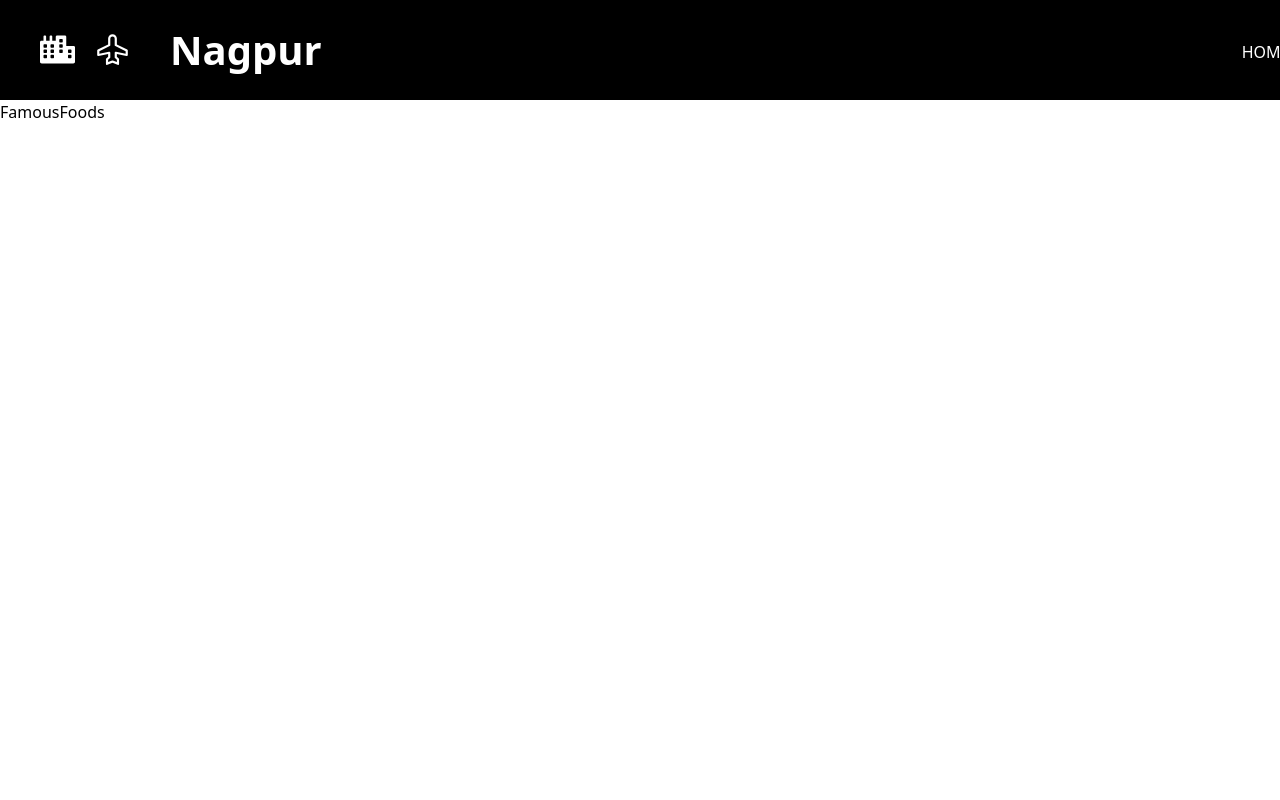
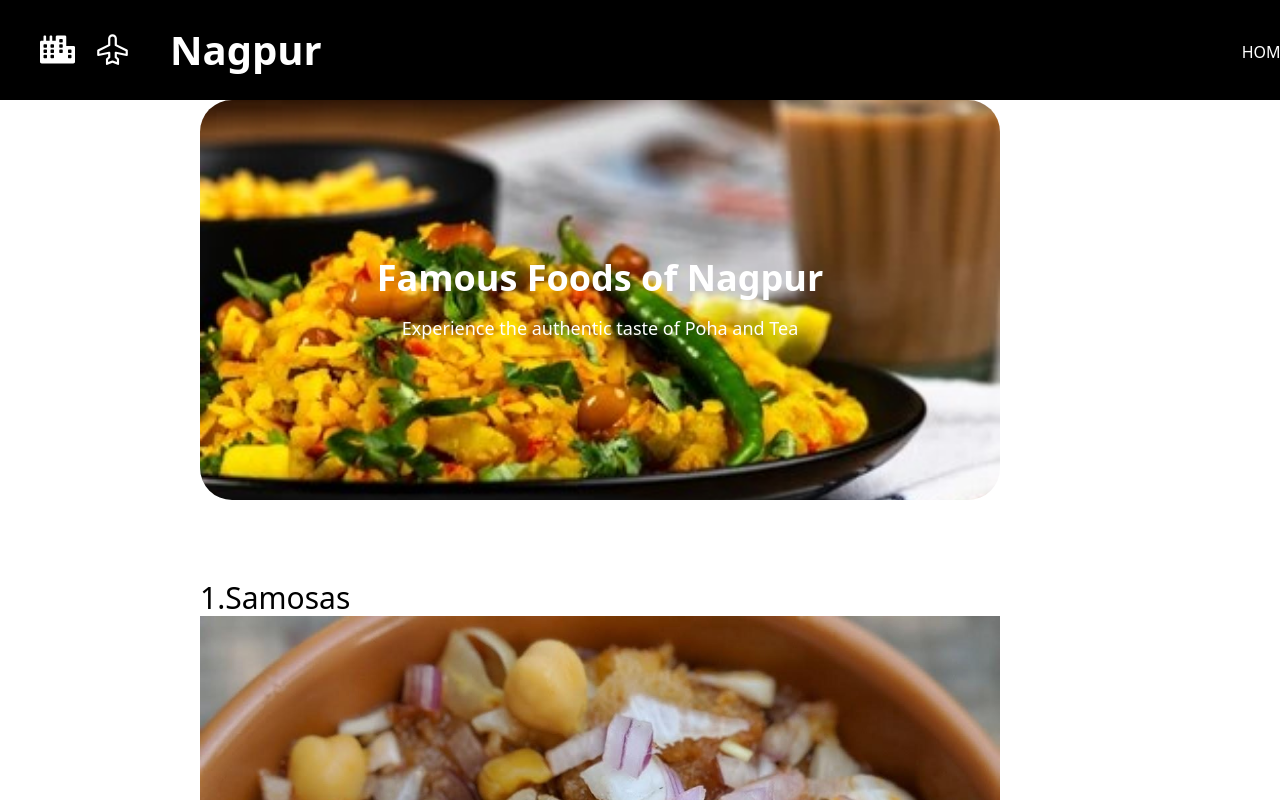
Before and after one commit to MaheshNikalje/Nagpur-City, a React (Vite) app: page /foods in a window 1280 px wide. Shown: the top 800 px of the page. Built offline with nearby package versions, Linux system fonts and the light colour scheme.

Commit message:
fixed conflicts

```diff
--- a/src/components/FamousFoods.jsx
+++ b/src/components/FamousFoods.jsx
@@ -3,8 +3,36 @@ import { Link, Links } from 'react-router-dom'
 
 const FamousFoods = () => {
   return (
-    <div>FamousFoods</div>
-  )
-}
+
+    <div className="relative h-100 w-200 bg-cover bg-center ml-50 rounded-4xl" style={{ backgroundImage: "url('/poha-tea.png')" }}>
+      {/* Optional semi-transparent overlay for better text readability */}
+      {/* <div className="absolute inset-0 bg-black bg-opacity-50"></div> */}
+
+      {/* Content over the background image */}
+      <div className="relative z-10 flex items-center justify-center h-full">
+        <div className="text-white text-center px-4">
+          <h1 className="text-4xl font-bold mb-4">Famous Foods of Nagpur</h1>
+          <p className="text-lg">Experience the authentic taste of Poha and Tea</p>
+        </div>
+      </div>
+      <div className='mt-20 text-3xl'>
+        <h1>1.Samosas</h1>
+        <div >
+          <img src="/samosa.png" alt="" />
+
+        </div>
+
+
+      </div>
+    </div>
+
+  );
+};
+
+
+
+
+
+
 
 export default FamousFoods
```
